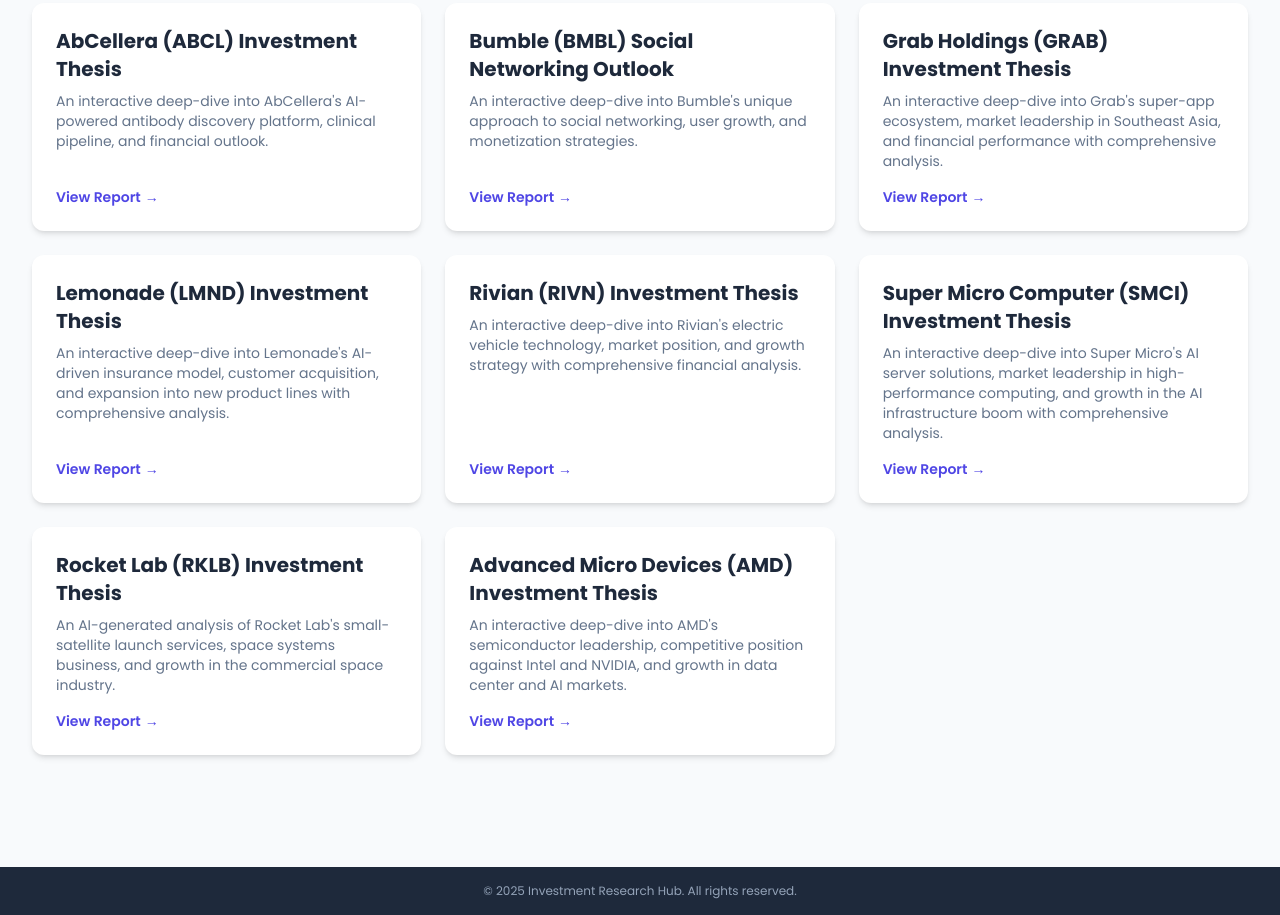
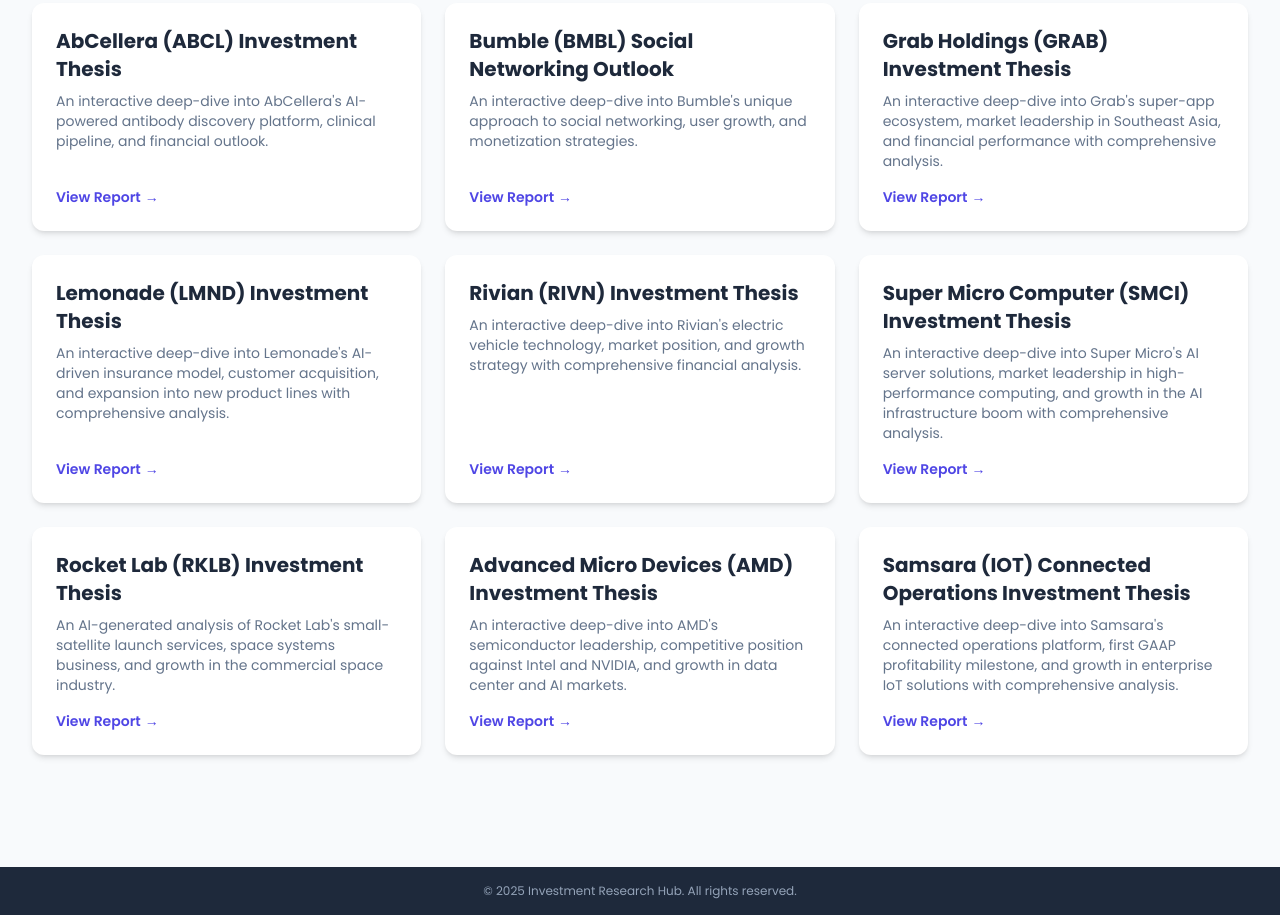
Before and after one commit to devangdshah/investment-research-hub, a website: page index.html in a window 1280 px wide. Shown: the part 433-1348 px from the top of the page. Drawn offline with nearby package versions, Linux system fonts and the light colour scheme.

Commit message:
Add IOT investment thesis card to index page

```diff
--- a/index.html
+++ b/index.html
@@ -152,6 +152,17 @@
                     <span class="ml-1">→</span>
                 </a>
             </div>
+
+            <div class="card flex flex-col justify-between">
+                <div>
+                    <h3 class="text-xl font-bold text-slate-800 mb-2">Samsara (IOT) Connected Operations Investment Thesis</h3>
+                    <p class="text-sm text-slate-500 mb-4">An interactive deep-dive into Samsara's connected operations platform, first GAAP profitability milestone, and growth in enterprise IoT solutions with comprehensive analysis.</p>
+                </div>
+                <a href="iot-investment-thesis.html" class="inline-flex items-center text-sm">
+                    View Report
+                    <span class="ml-1">→</span>
+                </a>
+            </div>
         </div>
     </main>
 
```
